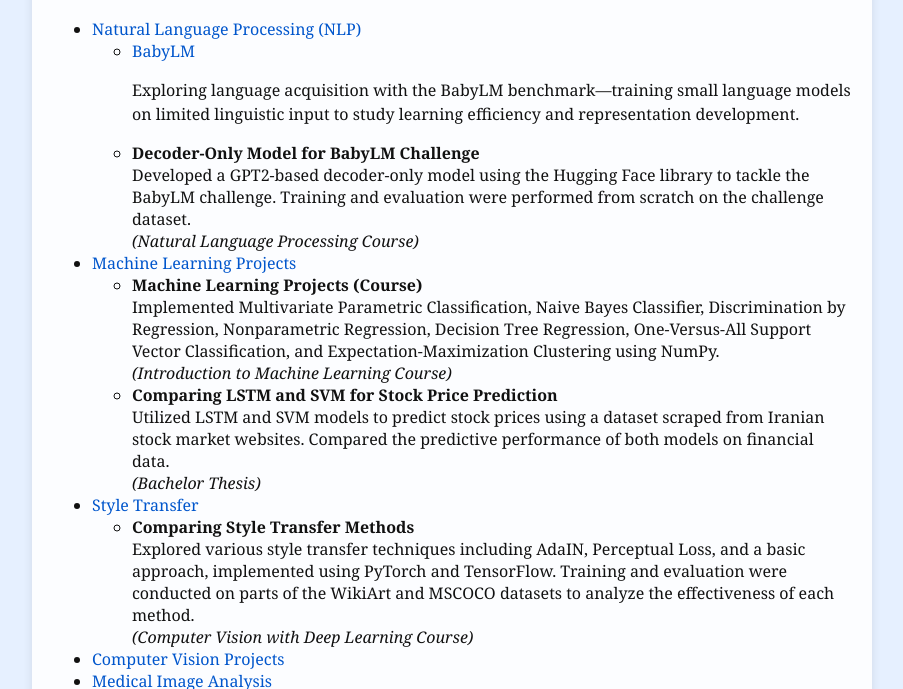
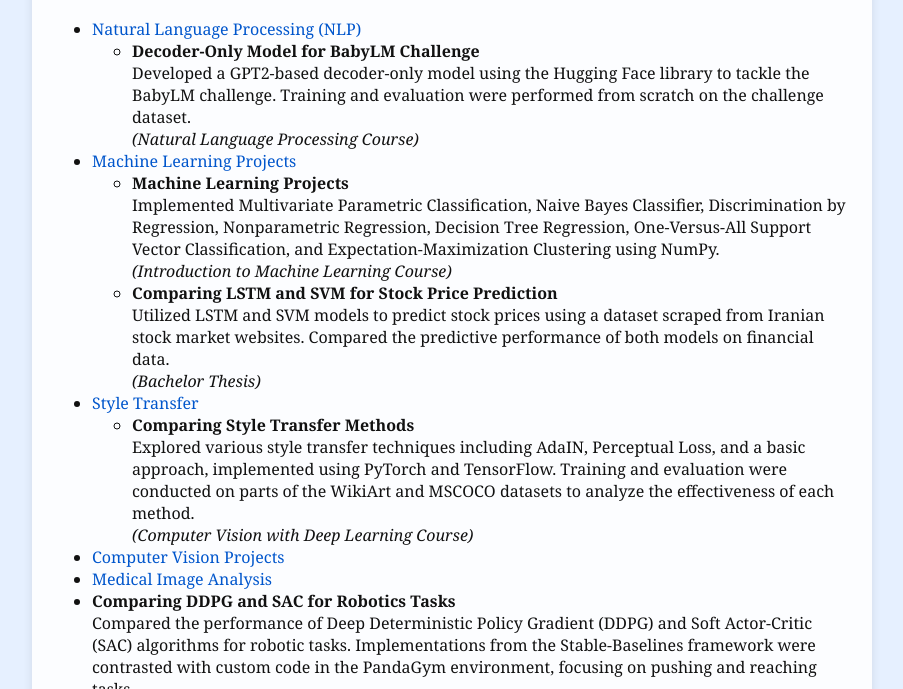
Before and after one commit to aydinahmadi/aydinahmadi.github.io, a plain HTML site: page projects.html in a window 1280 px wide. Shown: the part 96-785 px from the top of the page, without its empty margins (188-1091 px from the left). Drawn offline with Linux system fonts and the light colour scheme.

Commit message:
Update projects.html

```diff
--- a/projects.html
+++ b/projects.html
@@ -17,12 +17,6 @@
         Natural Language Processing (NLP)
       </a>
       <ul>
-        <li>
-          <a href="https://github.com/aydinahmadi/BabyLM" target="_blank">BabyLM</a>
-          <p>
-            Exploring language acquisition with the BabyLM benchmark—training small language models on limited linguistic input to study learning efficiency and representation development.
-          </p>
-        </li>
         <li><strong>Decoder-Only Model for BabyLM Challenge</strong><br>
           Developed a GPT2-based decoder-only model using the Hugging Face library to tackle the BabyLM challenge. Training and evaluation were performed from scratch on the challenge dataset.<br>
           <em>(Natural Language Processing Course)</em>
@@ -36,7 +30,7 @@
         Machine Learning Projects
       </a>
       <ul>
-        <li><strong>Machine Learning Projects (Course)</strong><br>
+        <li><strong>Machine Learning Projects</strong><br>
           Implemented Multivariate Parametric Classification, Naive Bayes Classifier, Discrimination by Regression, Nonparametric Regression,
           Decision Tree Regression, One-Versus-All Support Vector Classification, and Expectation-Maximization Clustering using NumPy.<br>
           <em>(Introduction to Machine Learning Course)</em>
```
